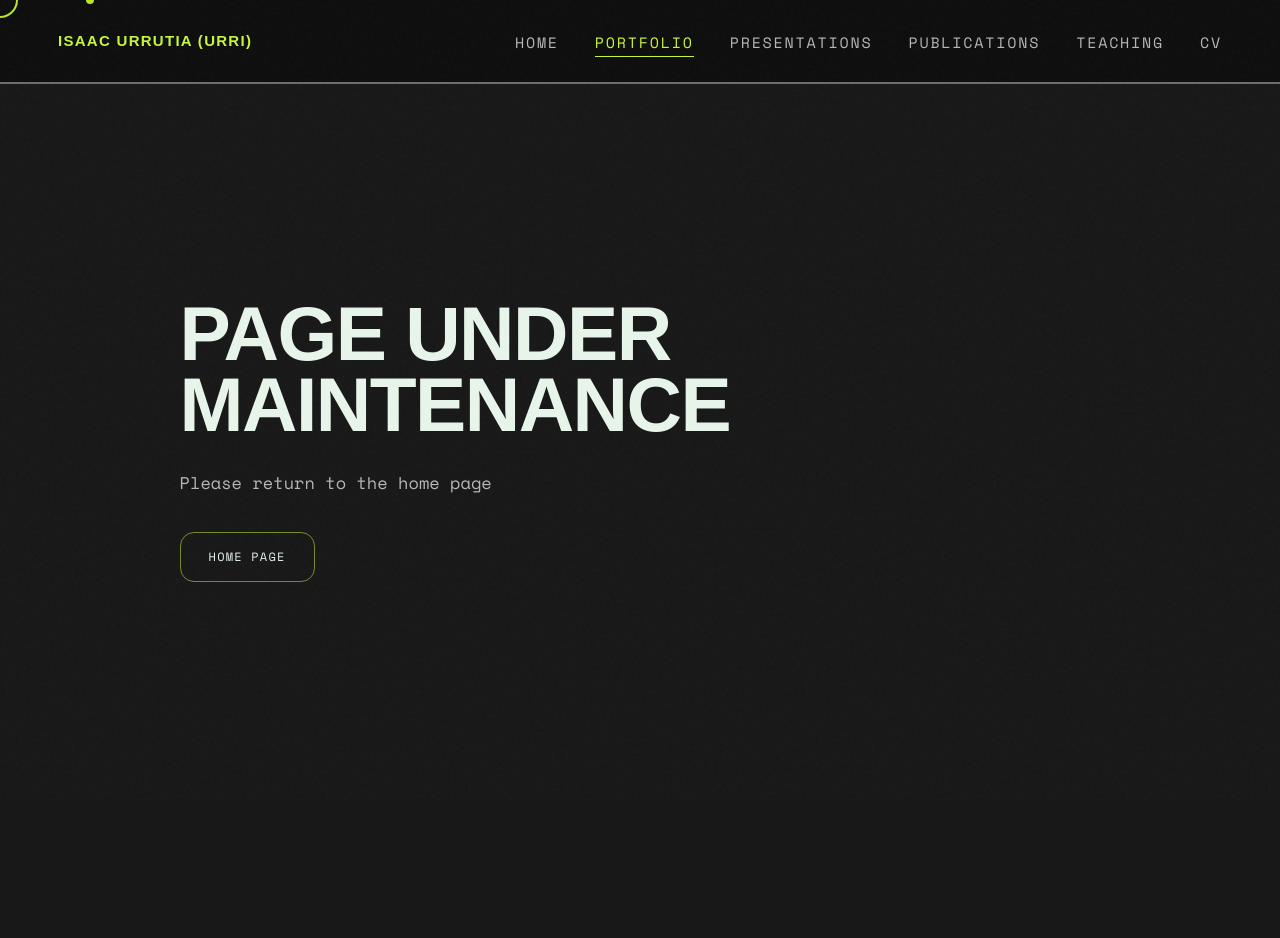
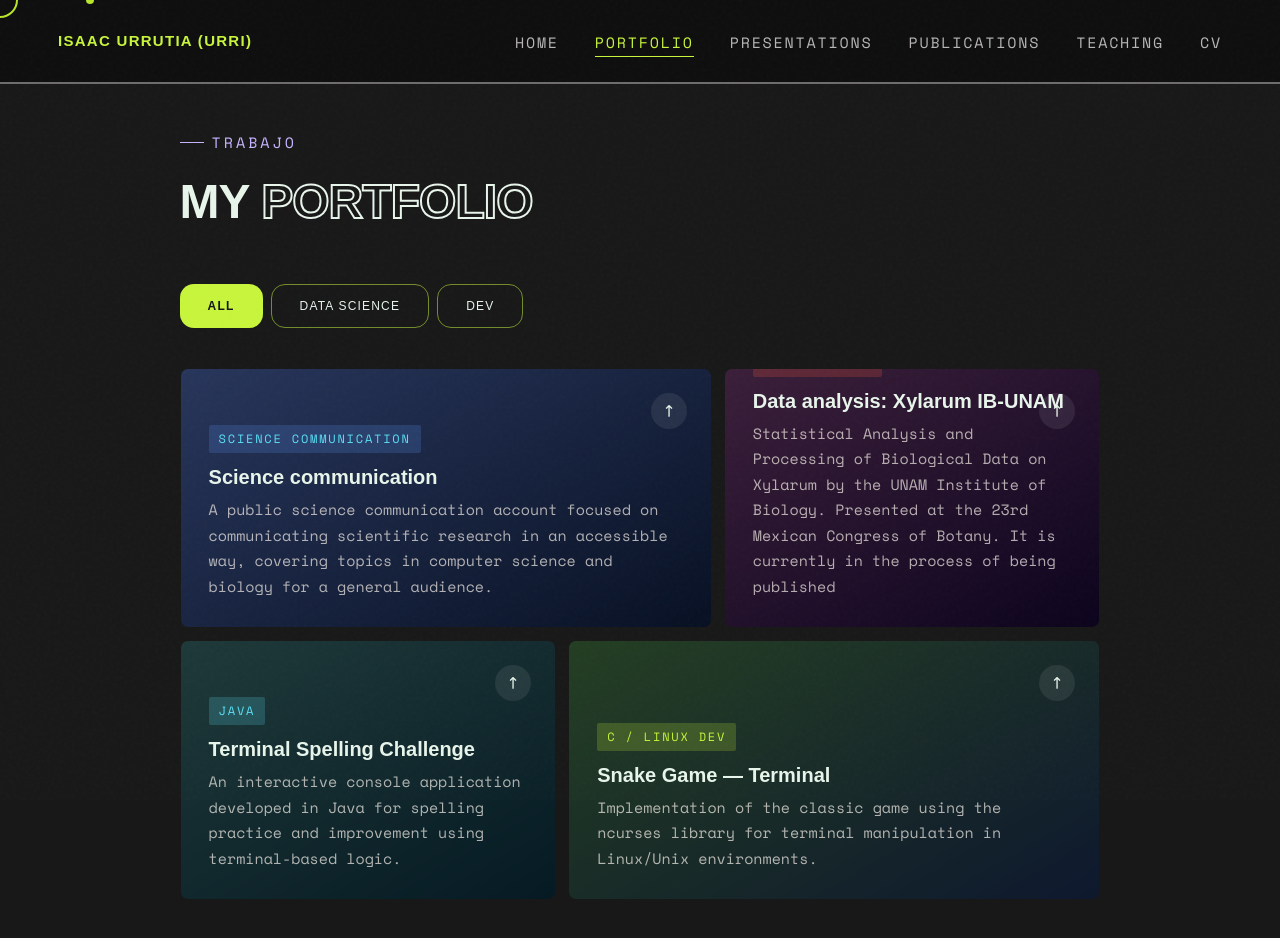
Before and after one commit to UrriIsa/UrriIsa.github.io, a Next.js app: page /portfolio in a window 1280 px wide. Shown: the top 938 px of the page. Before the commit the page ends 800 px from the top, so only its background shows below. Built offline with nearby package versions, Linux system fonts and the light colour scheme; a web font is replaced by a local one.

Commit message:
fix&feat : agrega contenido, comenta mantenimiento.

```diff
--- a/app/portfolio/page.tsx
+++ b/app/portfolio/page.tsx
@@ -1,3 +1,22 @@
+import PortfolioGrid from '@/components/PortfolioGrid';
+
+export const metadata = {
+    title : 'Portfolio - Isaac Urrutia'
+}
+
+export default function Portfolio(){
+    return (
+        <section className='section' style={{ paddingTop: 120}}>
+            <div className='sectionLabel'> Trabajo</div>
+            <h2 className='sectionTitle'>
+                My <span className='outline'>Portfolio</span>
+            </h2>
+            <PortfolioGrid showAll showFilters />
+        </section>
+    )
+}
+
+/*
 'use client'
 
 import Link from 'next/link';
@@ -5,7 +24,7 @@ import Link from 'next/link';
 export default function Home() {
     return (
     <>
-      {/* Mantenimiento */}
+      {/* Mantenimiento }
         <section className="me">
             <div className="meTextCol">
 
@@ -27,4 +46,4 @@ export default function Home() {
         </section>
     </>
     )
-}
+}*/
```
